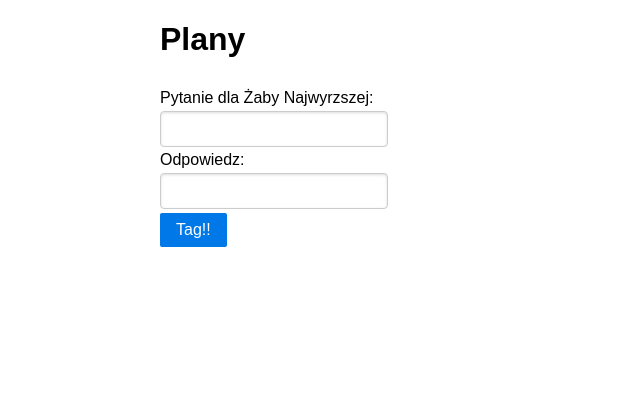
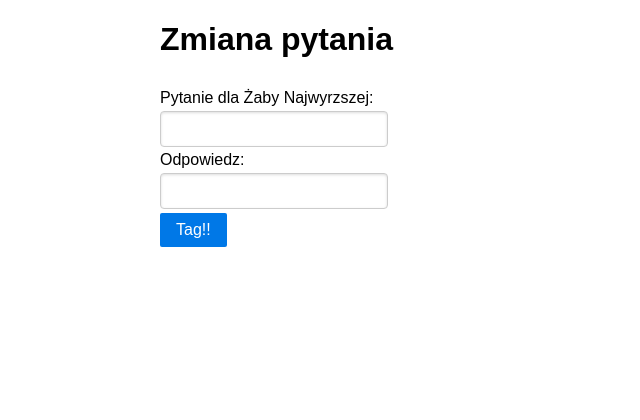
Before and after one commit to beetleman/zabiniec, a Flask app: template zabiniec/templates/change_passwd.html in a window 1280 px wide. Shown: the top 420 px of the page, without its empty margins (0-640 px from the left). Run offline with Flask 2, Linux system fonts and the light colour scheme; the template is opened without the code that fills it, so the values that code supplies are empty; parts of the project's set-up code (start-up, migrations or seed data) failed here and were passed over.

Commit message:
załe h1.

```diff
--- a/zabiniec/templates/change_passwd.html
+++ b/zabiniec/templates/change_passwd.html
@@ -1,7 +1,7 @@
 {% extends "base.html" %}
 {% block body %}
   <div id="password-change">
-    <h1>Plany</h1>
+    <h1>Zmiana pytania</h1>
     <form class="pure-form pure-form-stacked" method="POST" action="{{ url_for('change_passwd') }}">
       <fieldset>
         <label for="question">
```
